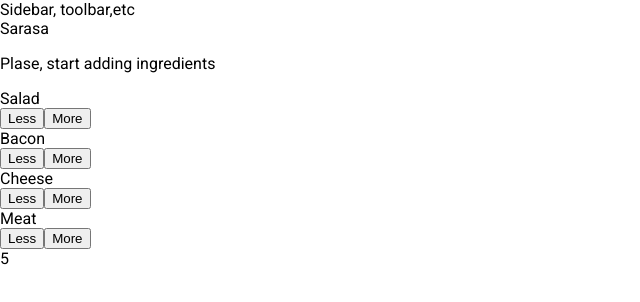
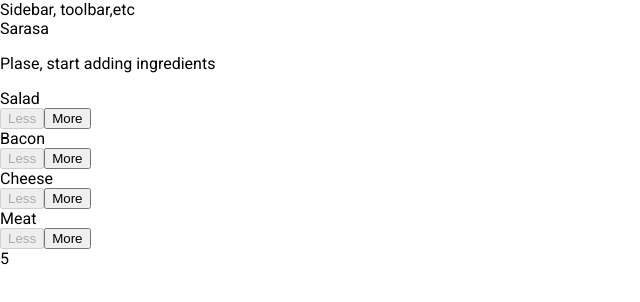
Before and after one commit to nperez9/burgertify, a React app: page / in a window 1280 px wide. Shown: the top 302 px of the page, without its empty margins (0-640 px from the left). Built offline with nearby package versions, Linux system fonts and the light colour scheme.

Commit message:
feat: added disabled on less

```diff
--- a/src/components/Burger/BuildControls/BuildControl.js
+++ b/src/components/Burger/BuildControls/BuildControl.js
@@ -3,20 +3,25 @@ import PropTypes from 'prop-types';
 
 import classes from './BuildControl.css';
 
-const buildControl = ({ label, add, subtract }) => {
+const buildControl = ({ label, add, subtract, disable }) => {
   return (
     <div className={classes.BuildControl}>
       <div className={classes.Label}>{label}</div>
-      <button className={classes.Less} onClick={subtract}>Less</button>
+      <button className={classes.Less} onClick={subtract} disabled={disable}>Less</button>
       <button className={classes.More} onClick={add}>More</button>
     </div>
   );
 };
 
+buildControl.defaultProps = {
+  disable: false
+}
+
 buildControl.propTypes = {
   label: PropTypes.string.isRequired,
   add: PropTypes.func.isRequired,
-  subtract: PropTypes.func.isRequired
+  subtract: PropTypes.func.isRequired,
+  disable: PropTypes.bool
 };
 
 export default buildControl;
--- a/src/components/Burger/BuildControls/BuildControls.js
+++ b/src/components/Burger/BuildControls/BuildControls.js
@@ -12,7 +12,7 @@ const controls = [
   { label: 'Meat', type: INGREDIENTS.Meat },
 ];
 
-const buildControls = ({ addIngredient, subtractIngredient }) => {
+const buildControls = ({ addIngredient, subtractIngredient, disabledControls }) => {
   const componentControls = controls.map((control) => {
     return (
       <BuildControl
@@ -20,6 +20,7 @@ const buildControls = ({ addIngredient, subtractIngredient }) => {
         label={control.label}
         add={() => { addIngredient(control.type) } }
         subtract={() => { subtractIngredient(control.type) } }
+        disable={disabledControls[control.type]}
       />
     );
   });
@@ -34,6 +35,7 @@ const buildControls = ({ addIngredient, subtractIngredient }) => {
 buildControls.propTypes = {
   addIngredient: PropTypes.func.isRequired,
   subtractIngredient: PropTypes.func.isRequired,
+  disabledControls: PropTypes.object,
 };
 
 export default buildControls;
--- a/src/containers/BurgerBuilder/BurgerBuilder.js
+++ b/src/containers/BurgerBuilder/BurgerBuilder.js
@@ -7,9 +7,8 @@ const INGREDIENTS_PRICE = {
   salad: 0.5,
   bacon: 1,
   cheese: 0.5,
-  meat: 2
-}
-
+  meat: 2,
+};
 
 const BurgerBuilder = () => {
   const [ingredients, setIngredents] = useState({
@@ -26,10 +25,10 @@ const BurgerBuilder = () => {
     setIngredents(newIngredients);
     const price = totalPrice + INGREDIENTS_PRICE[type];
     setTotalPrice(price);
-  }
+  };
 
   const subtractIngredientHandler = (type) => {
-    const newIngredients = {...ingredients};
+    const newIngredients = { ...ingredients };
     if (newIngredients[type] === 0) {
       alert(`You can't substract ${type} ingredient`);
       return;
@@ -38,15 +37,20 @@ const BurgerBuilder = () => {
     setIngredents(newIngredients);
     const price = totalPrice - INGREDIENTS_PRICE[type];
     setTotalPrice(price);
+  };
+
+  const disableInfo = {
+    ...ingredients,
+  };
+  for (let key in disableInfo) {
+    disableInfo[key] = ingredients[key] <= 0;
   }
 
   return (
     <>
       <Burger ingredients={ingredients} />
-      <BuildControls
-        addIngredient={addIngredientHandler}
-        subtractIngredient={subtractIngredientHandler}
-      />
+      <BuildControls addIngredient={addIngredientHandler} subtractIngredient={subtractIngredientHandler}
+      disabledControls={disableInfo} />
       <div>{totalPrice}</div>
     </>
   );
```
Also changed, not shown: 1 other file (tests, documents, lock files or other folders).
